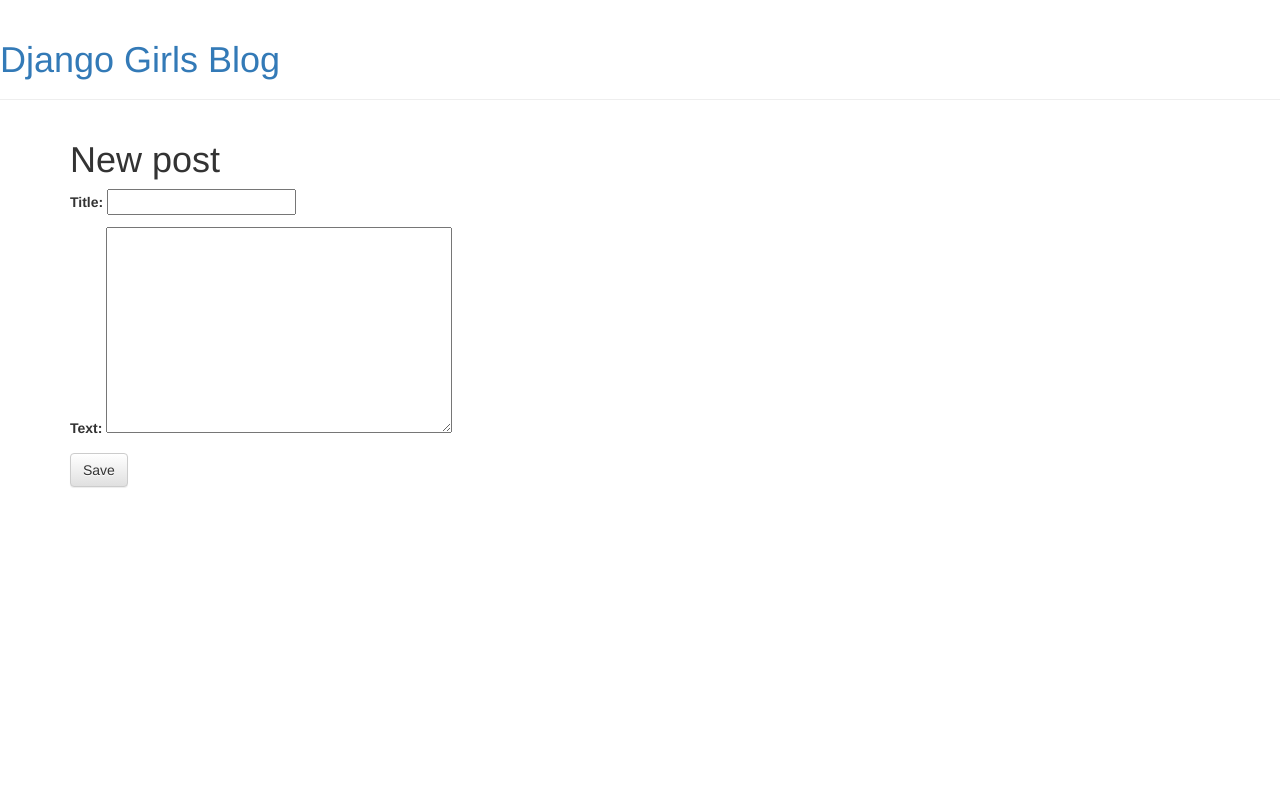
After one commit to pratikratadiya/My-first-blog-Django, a Django app: page /post/new/ in a window 1280 px wide. The commit adds this page. Run offline with Django 3.2, Linux system fonts and the light colour scheme; some libraries are stand-ins or nearby versions.

Commit message:
My final blog site

```diff
--- /dev/null
+++ b/blog/forms.py
@@ -0,0 +1,9 @@
+from django import forms
+
+from .models import Post
+
+class PostForm(forms.ModelForm):
+
+    class Meta:
+        model = Post
+        fields = ('title', 'text',)
--- /dev/null
+++ b/blog/templates/blog/base.html
@@ -0,0 +1,26 @@
+{% load staticfiles %}
+<html>
+    <head>
+        <title>Django Girls blog</title>
+        <link rel="stylesheet" href="//maxcdn.bootstrapcdn.com/bootstrap/3.2.0/css/bootstrap.min.css">
+        <link rel="stylesheet" href="//maxcdn.bootstrapcdn.com/bootstrap/3.2.0/css/bootstrap-theme.min.css">
+        <link href='//fonts.googleapis.com/css?family=Lobster&subset=latin,latin-ext' rel='stylesheet' type='text/css'>
+        <link rel="stylesheet" href="{% static 'css/blog.css' %}">
+    </head>
+    <body>
+        <div class="page-header">
+        {% if user.is_authenticated %}
+            <a href="{% url 'post_new' %}" class="top-menu"><span class="glyphicon glyphicon-plus"></span></a>
+        {% endif %}
+            <h1><a href="/">Django Girls Blog</a></h1>
+        </div>
+        <div class="content container">
+            <div class="row">
+                <div class="col-md-8">
+                {% block content %}
+                {% endblock %}
+                </div>
+            </div>
+        </div>
+    </body>
+</html>
--- /dev/null
+++ b/blog/templates/blog/post_edit.html
@@ -0,0 +1,9 @@
+{% extends 'blog/base.html' %}
+
+{% block content %}
+    <h1>New post</h1>
+    <form method="POST" class="post-form">{% csrf_token %}
+        {{ form.as_p }}
+        <button type="submit" class="save btn btn-default">Save</button>
+    </form>
+{% endblock %}
--- a/blog/urls.py
+++ b/blog/urls.py
@@ -1,6 +1,9 @@
 from django.conf.urls import url
 from . import views
 
-urlpatterns={
-	url(r'^$',views.post_list,name='post_list'),
-}
+urlpatterns=[
+	url(r'^$', views.post_list, name='post_list'),
+	url(r'^post/(?P<pk>\d+)/$', views.post_detail, name='post_detail'),
+	url(r'^post/new/$', views.post_new, name='post_new'),
+	url(r'^post/(?P<pk>\d+)/edit/$', views.post_edit, name='post_edit'),
+]
--- a/blog/views.py
+++ b/blog/views.py
@@ -1,8 +1,42 @@
 from django.shortcuts import render
 from .models import Post
 from django.utils import timezone
+from django.shortcuts import render, get_object_or_404
+from .forms import PostForm
+from django.shortcuts import redirect
 
 # Create your views here.
 def post_list(request):
 	posts=Post.objects.filter(published_date__lte=timezone.now()).order_by('published_date')
-	return render(request,'blog/post_list.html',{'posts':posts})
+	return render(request,'blog/post_list.html',{'posts': posts})
+
+def post_detail(request, pk):
+	post = get_object_or_404(Post, pk=pk)
+	return render(request, 'blog/post_detail.html',{'post': post})
+
+def post_new(request):
+    if request.method == "POST":
+        form = PostForm(request.POST)
+        if form.is_valid():
+            post = form.save(commit=False)
+            post.author = request.user
+            post.published_date = timezone.now()
+            post.save()
+            return redirect('post_detail', pk=post.pk)
+    else:
+        form = PostForm()
+    return render(request, 'blog/post_edit.html', {'form': form})
+
+def post_edit(request, pk):
+    post = get_object_or_404(Post, pk=pk)
+    if request.method == "POST":
+        form = PostForm(request.POST, instance=post)
+        if form.is_valid():
+            post = form.save(commit=False)
+            post.author = request.user
+            post.published_date = timezone.now()
+            post.save()
+            return redirect('post_detail', pk=post.pk)
+    else:
+        form = PostForm(instance=post)
+    return render(request, 'blog/post_edit.html', {'form': form})
--- a/mysite/urls.py
+++ b/mysite/urls.py
@@ -13,7 +13,7 @@
     1. Import the include() function: from django.conf.urls import url, include
     2. Add a URL to urlpatterns:  url(r'^blog/', include('blog.urls'))
 """
-from django.conf.urls import include, url
+from django.conf.urls import url,include
 from django.contrib import admin
 
 urlpatterns = [
```
Also changed, not shown: blog/templates/blog/post_detail.html (added, +16 -0 lines), blog/templates/blog/post_list.html (+12 -19 lines).
